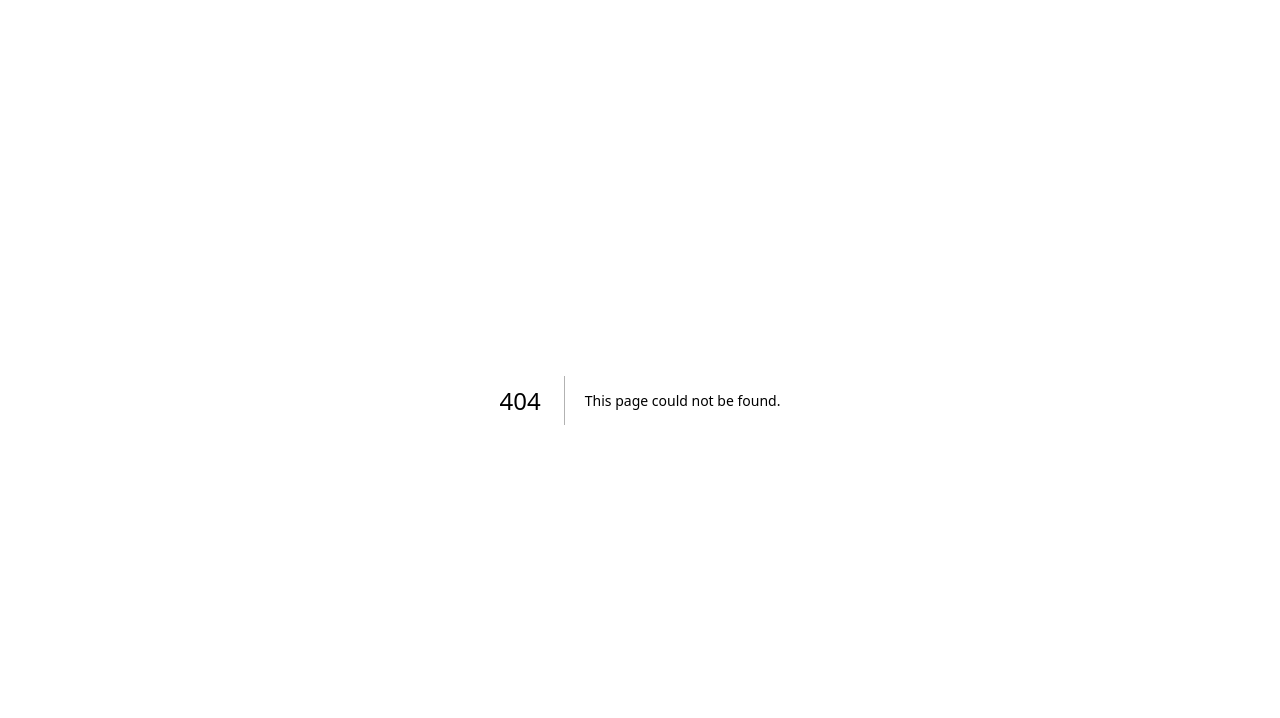
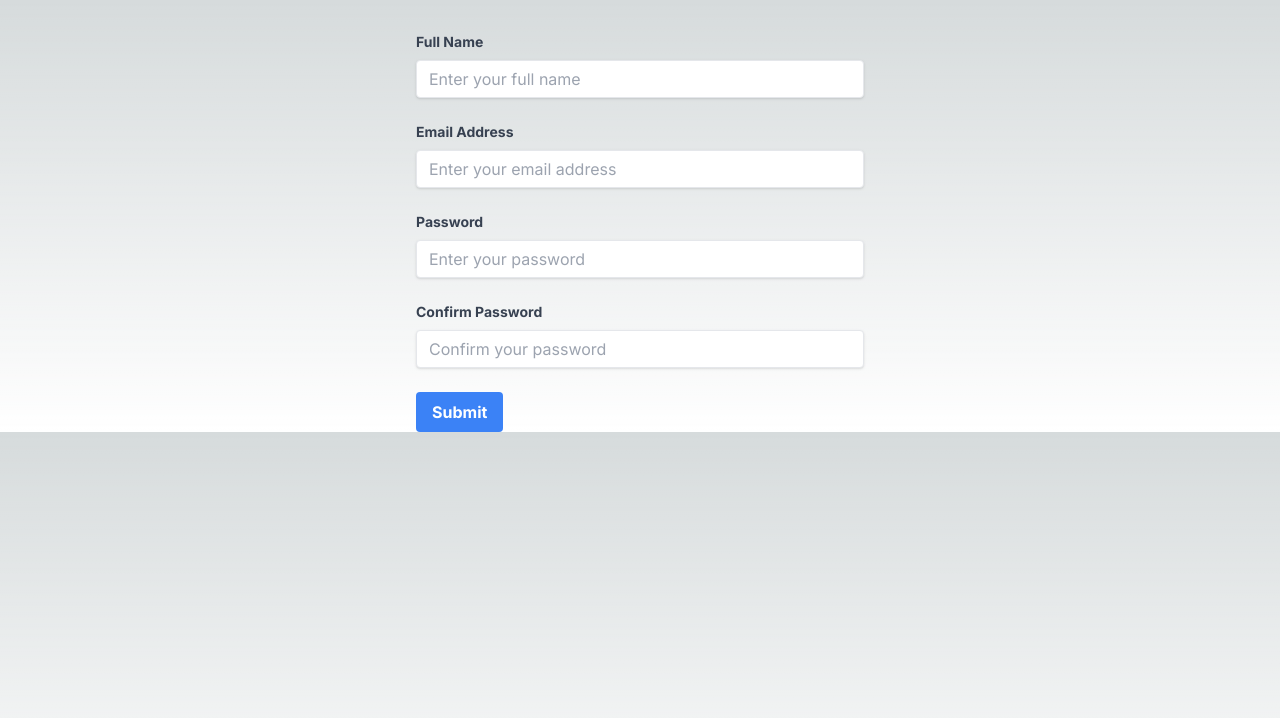
Before and after one commit to chebbijobseeker/itransform365_test, a Next.js app: page /register in a window 1280 px wide. Before the commit this address had no page. Shown: the top 718 px of the page. Built offline with nearby package versions, Linux system fonts and the light colour scheme.

Commit message:
feature: add register design

```diff
--- /dev/null
+++ b/app/register/page.tsx
@@ -0,0 +1,68 @@
+export default async function RegisterPage() {
+  return (
+    <form className="max-w-md mx-auto mt-8">
+      <div className="mb-6">
+        <label
+          htmlFor="full_name"
+          className="block text-gray-700 text-sm font-bold mb-2"
+        >
+          Full Name
+        </label>
+        <input
+          type="text"
+          id="full_name"
+          className="shadow appearance-none border rounded w-full py-2 px-3 text-gray-700 leading-tight focus:outline-none focus:shadow-outline"
+          placeholder="Enter your full name"
+        />
+      </div>
+      <div className="mb-6">
+        <label
+          htmlFor="email"
+          className="block text-gray-700 text-sm font-bold mb-2"
+        >
+          Email Address
+        </label>
+        <input
+          type="email"
+          id="email"
+          className="shadow appearance-none border rounded w-full py-2 px-3 text-gray-700 leading-tight focus:outline-none focus:shadow-outline"
+          placeholder="Enter your email address"
+        />
+      </div>
+      <div className="mb-6">
+        <label
+          htmlFor="password"
+          className="block text-gray-700 text-sm font-bold mb-2"
+        >
+          Password
+        </label>
+        <input
+          type="password"
+          id="password"
+          className="shadow appearance-none border rounded w-full py-2 px-3 text-gray-700 leading-tight focus:outline-none focus:shadow-outline"
+          placeholder="Enter your password"
+        />
+      </div>
+      <div className="mb-6">
+        <label
+          htmlFor="confirm_password"
+          className="block text-gray-700 text-sm font-bold mb-2"
+        >
+          Confirm Password
+        </label>
+        <input
+          type="password"
+          id="confirm_password"
+          className="shadow appearance-none border rounded w-full py-2 px-3 text-gray-700 leading-tight focus:outline-none focus:shadow-outline"
+          placeholder="Confirm your password"
+        />
+      </div>
+      <button
+        type="submit"
+        className="bg-blue-500 hover:bg-blue-700 text-white font-bold py-2 px-4 rounded focus:outline-none focus:shadow-outline"
+      >
+        Submit
+      </button>
+    </form>
+  );
+}
```
